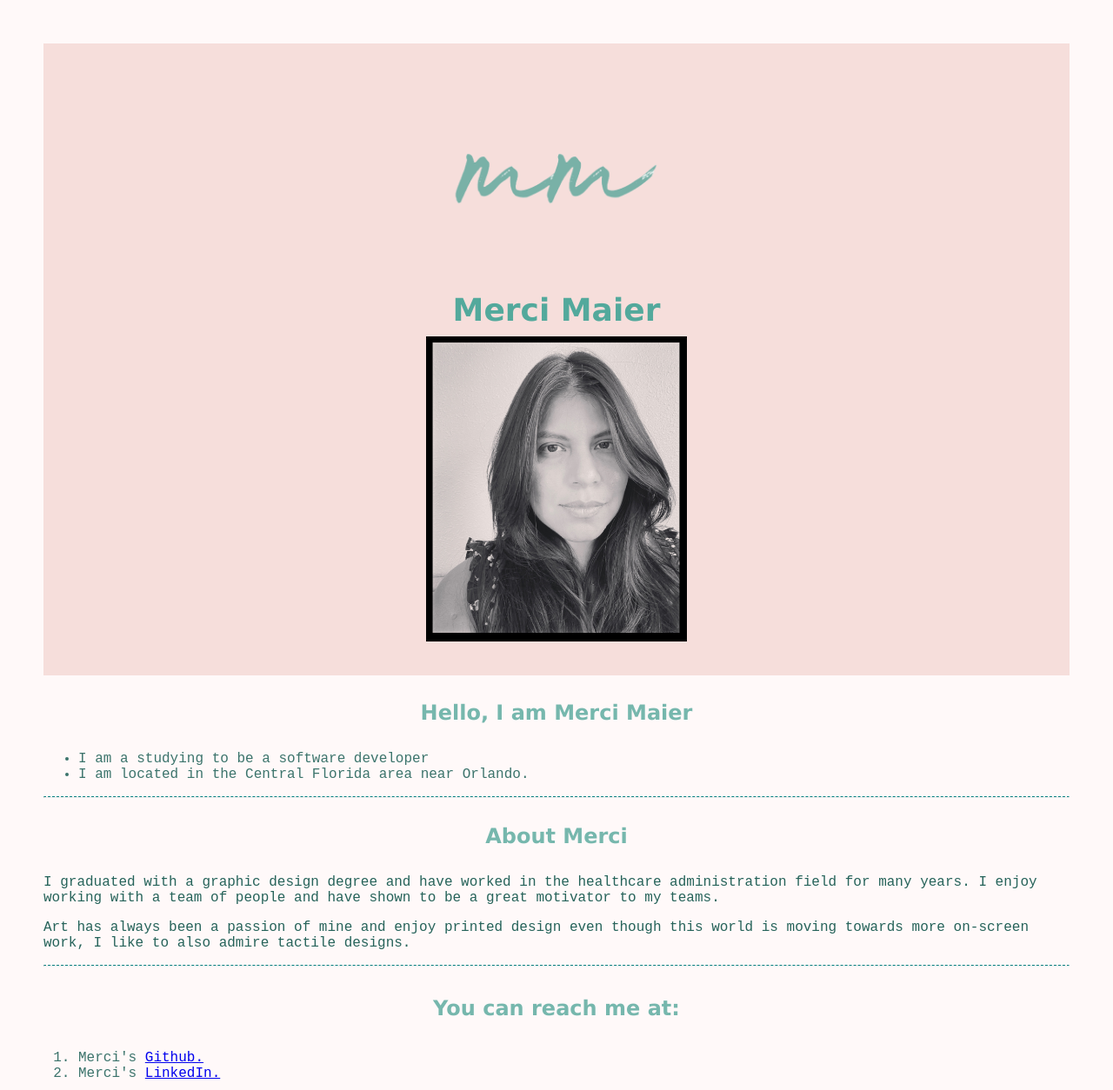
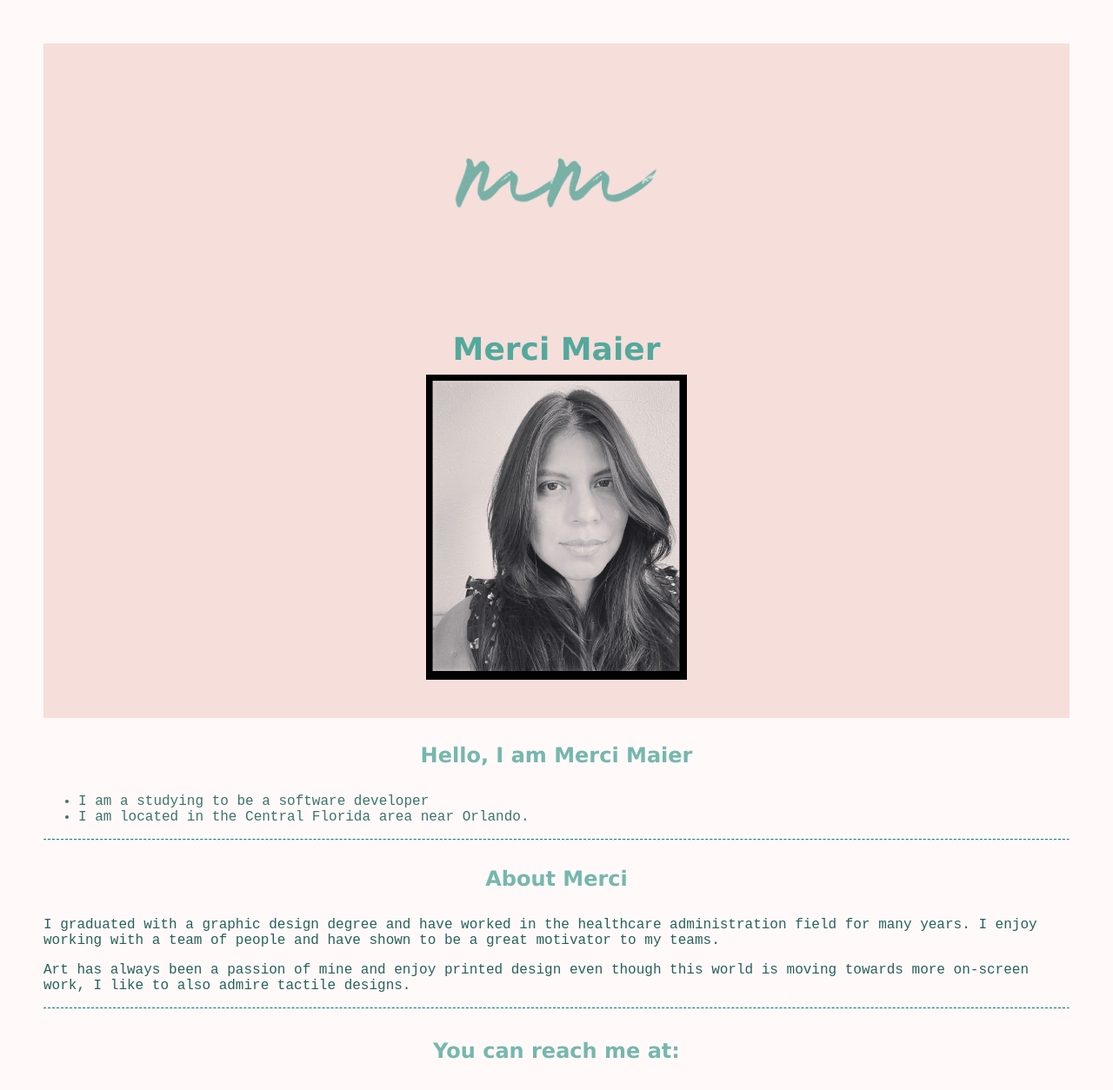
Before and after one commit to mercim21/MMPortfolio, a plain HTML site: page index.html in a window 1280 px wide. Shown: the top 1254 px of the page at 87% size. Drawn offline with Linux system fonts and the light colour scheme.

Commit message:
Update style.css

```diff
--- a/style.css
+++ b/style.css
@@ -7,8 +7,8 @@
 /*tried to figure out how to center logo on top*/
 
 header {
-    padding: 30px;
-  text-align: center;
+    padding: 35px;
+    text-align: center;
     background: #f6dedb;
     color: rgb(251, 250, 250);
     font-size: 30px;
@@ -17,30 +17,36 @@ header {
   }
 body {
     background-color: #fff9f9;
-   margin: 0;
+    margin: 0;
     min-width: 600px;
     margin: auto;
     padding: 50px;
     font-family: 'Courier New', Courier, monospace;
+    height: auto;
 }
 
-#logo{
+#images{
     float: center;
     align-items: center;
 }
-
-
-
+/* Used height property to change the amount of of empty space. */
 header h1 {
     margin: 0;
-
+    height: 10px;
     font-family: 'Lucida Sans', 'Lucida Sans Regular', 'Lucida Grande', 'Lucida Sans Unicode', Geneva, Verdana, sans-serif;
     color:#53a99c;
     font-size: 36px;
-
-    padding: 10px;
+    padding: 50px;
 
 }
+
+a:link{
+color:#26635a;
+}
+a:visited{
+    color: #f8897a;
+}
+
 h2, h3{
     font-family: 'Lucida Sans', 'Lucida Sans Regular', 'Lucida Grande', 'Lucida Sans Unicode', Geneva, Verdana, sans-serif;
     color:#76b7ad;
@@ -62,11 +68,13 @@ p {
 
 
 }
+/* got a little creative and wanted to add an abstract image as the background of footer and add opacity to it */
 footer{
     background-image: url("images/BGabstract.jpg");
     opacity: 0.6;
     padding: 30px;
 }
+/* wanted too have the same type of font and scheme for the lists so I grouped them */
 ul,ol {
     flex-wrap: wrap;
     text-align:left;
@@ -74,10 +82,12 @@ ul,ol {
     color:#3c746c
 
 }
+/* decided to use dashed line for ruler to break from the usual solid line */
 hr{
     border-top: 1px dashed teal;
     border-radius: 2px;
 }
+/*understood that putting a max width will help keep text inline, still figuring out margins*/
 article {
     max-width: 600;
     flex-wrap: wrap;
```
